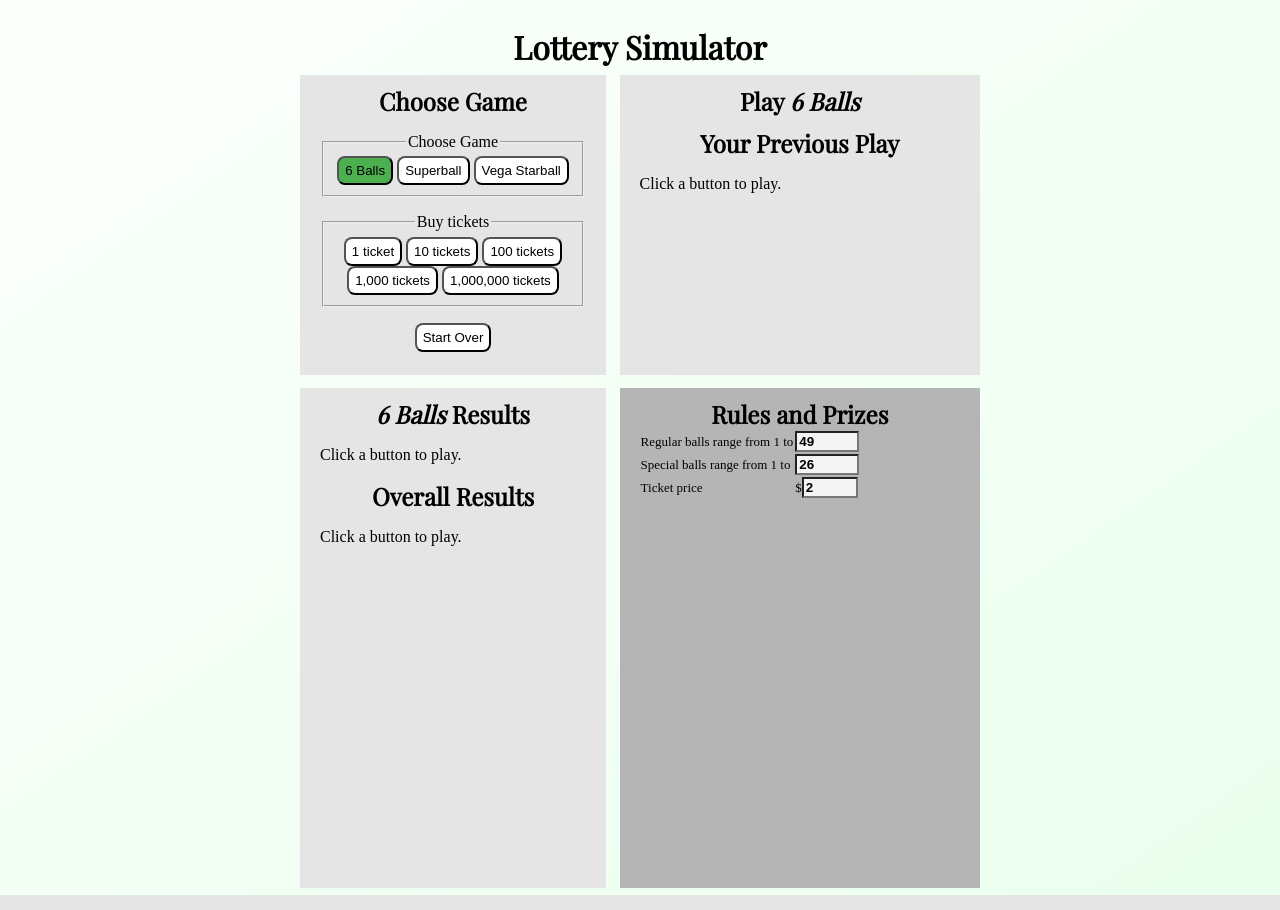
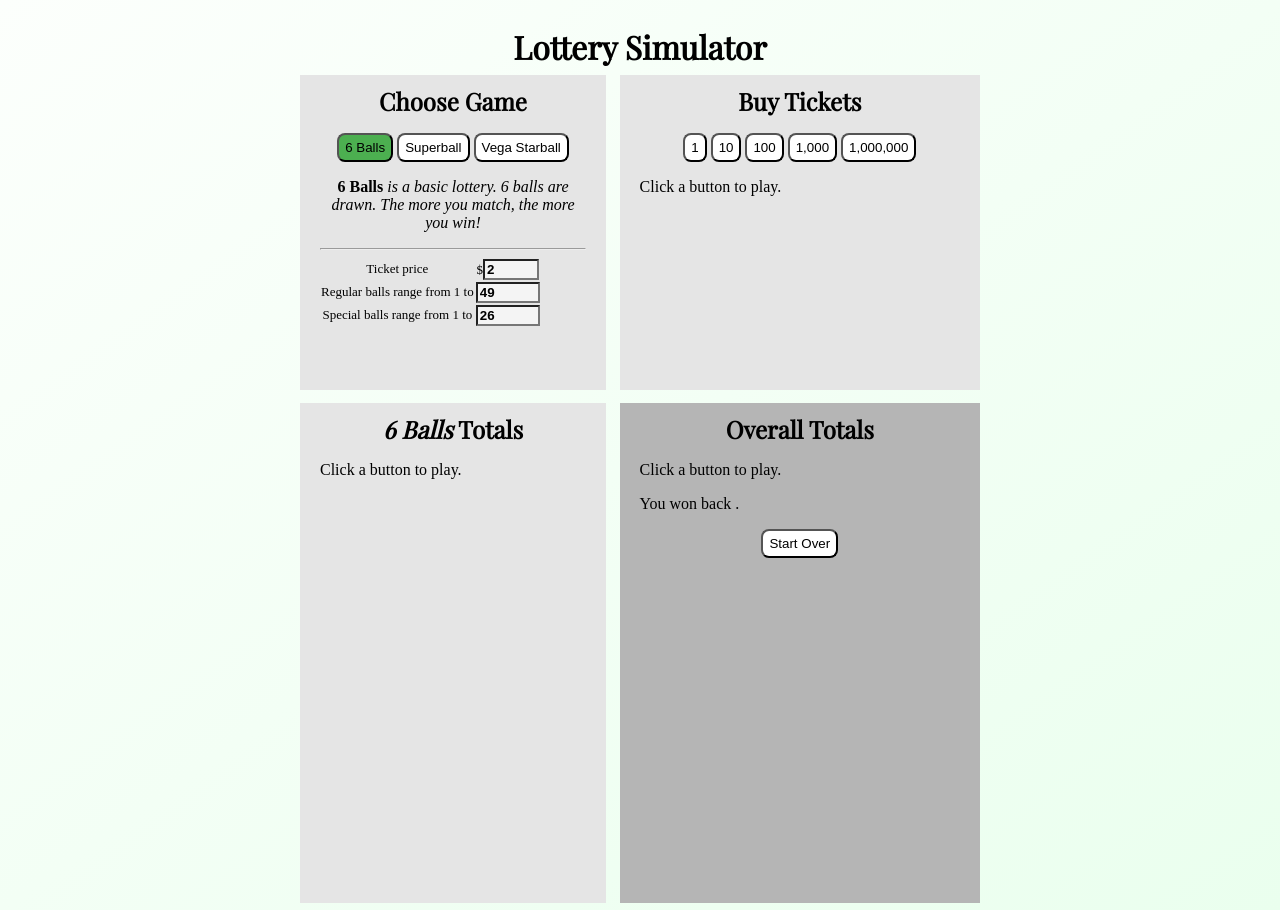
Before and after one commit to hbere/lottosim, a PHP site: page /v2.html in a window 1280 px wide. Run offline with PHP 8.4, Linux system fonts and the light colour scheme.

Commit message:
Enhances multi-lottery functionality

```diff
--- a/resources/css/v2.css
+++ b/resources/css/v2.css
@@ -78,7 +78,7 @@
 .column1 {
   background-color: #e5e5e5;
   width: 45%;
-  height: 300px;
+  height: 315px;
   float: left;
   padding: 0 20px;
   margin-top: 1%;
@@ -89,7 +89,7 @@
 .column2 {
   background-color: #e5e5e5;
   width: 53%;
-  height: 300px;
+  height: 315px;
   float: left;
   padding: 0 20px;
   margin-top: 1%;
--- a/v2.html
+++ b/v2.html
@@ -15,28 +15,39 @@
 		<div class="playButtons column1" id="playButtons">
       <h2>Choose Game</h2>
       <p>
-        <fieldset>
-          <legend>Choose Game</legend>
-          <button id="lotto1" name="lotto1" type="submit">6 Balls</button>
-          <button id="lotto2" name="lotto2" type="submit">Superball</button>
-          <button id="lotto3" name="lotto3" type="submit">Vega Starball</button>
-        </fieldset>
+        <button id="lotto1" name="lotto1" type="submit">6 Balls</button>
+        <button id="lotto2" name="lotto2" type="submit">Superball</button>
+        <button id="lotto3" name="lotto3" type="submit">Vega Starball</button>
       </p>
-      <p>
-        <fieldset>
-          <legend>Buy tickets</legend>
-          <button id="play1" name="play1" type="submit">1 ticket</button>
-          <button id="play10" name="play10" type="submit">10 tickets</button>
-    			<button id="play100" name="play100" type="submit">100 tickets</button>
-    			<button id="play1000" name="play1000" type="submit">1,000 tickets</button>
-    			<button id="play1000000" name="play1000000" type="submit">1,000,000 tickets</button>
-        </fieldset>
-      </p>
-			<p><button id="startOver" name="startOver" type="submit">Start Over</button></p>
+      <p><strong class="gameName">6 Balls</strong><em class="gameDesc"> is a basic lottery. 6 balls are drawn. The more you match, the more you win!</em></p>
+      <hr />
+      <table class="rulesTable" id="rulesTable">
+        <tr>
+          <td>Ticket price</td>
+          <td>$<input class="rulesInput" type="number" id="cost" name="cost" min="0" max="20" value="2"></td>
+        </tr>
+        <tr>
+          <td>Regular balls range from 1 to </td>
+          <td><input class="rulesInput" type="number" id="ballsMax" name="maxBall" min="6" max="100" value="49"></td>
+        </tr>
+        <tr>
+          <td><div class="specialBall">Special balls range from 1 to </div></td>
+          <td><input class="rulesInput specialBall" type="number" id="specialBallsMax" name="maxBall" min="6" max="100" value="26"></td>
+        </tr>
+      </table>
     </div>
 		<div class="previousPlay column2">
-      <h2>Play <em class="gameName">6 Balls</em></h2>
-      <h2>Your Previous Play</h2>
+      <h2>Buy Tickets</h2>
+      <p class="playButtons">
+        <!-- <fieldset> -->
+          <!-- <legend>Tickets</legend> -->
+          <button id="play1" name="play1" type="submit">1</button>
+          <button id="play10" name="play10" type="submit">10</button>
+    			<button id="play100" name="play100" type="submit">100</button>
+    			<button id="play1000" name="play1000" type="submit">1,000</button>
+    			<button id="play1000000" name="play1000000" type="submit">1,000,000</button>
+        <!-- </fieldset> -->
+      </p>
       <p class="start">Click a button to play.</p>
       <p class="play">You bought <strong id="lastNgames"></strong> ticket(s).</p>
       <p class="play">Winning numbers: <strong id="winningNumbers" class="circle"></strong>
@@ -46,36 +57,21 @@
       <p class="play play1">Matched numbers: <strong id="yourNumbersMatches" class="circle"></strong>
         <strong id="yourSpecialMatches" class="circle circleSpecial specialBall"></strong></p>
       <p class="play play1">You matched <strong id="matchesN"></strong> number(s)
-        <strong id="matchesSpecial" class="circleSpecial"></strong>.</p>
+        <strong id="matchesSpecial" class="specialBall"></strong>.</p>
       <h3 class="play"><strong id="lastNnetWon"></strong></h3>
     </div>
 		<div class="allPlays column1">
-      <h2 id="totals"><em class="gameName">6 Balls</em> Results</h2>
+      <h2 id="totals"><em class="gameName">6 Balls</em> Totals</h2>
       <p class="start">Click a button to play.</p>
       <p class="play matchesTable"></p>
-      <h2 id="overall">Overall Results</h2>
-      <p class="start">Click a button to play.</p>
-      <h3 class="play"><strong id="netWon"></strong></h3>
-      <p class="play">You bought <strong id="plays"></strong> ticket(s), spending
-        <strong id="amtSpent"></strong>. You won back <strong id="amtWon"></strong>.</p>
     </div>
 		<div class="rules column2">
-      <h2 id="rules">Rules and Prizes</h2>
-      <table class="rulesTable" id="rulesTable">
-        <tr>
-          <td>Regular balls range from 1 to </td>
-          <td><input class="rulesInput" type="number" id="ballsMax" name="maxBall" min="6" max="100" value="49"></td>
-        </tr>
-        <tr>
-          <td><div class="specialBall">Special balls range from 1 to </div></td>
-          <td><input class="rulesInput specialBall" type="number" id="specialBallsMax" name="maxBall" min="6" max="100" value="26"></td>
-        </tr>
-        <tr>
-          <td>Ticket price</td>
-          <td>$<input class="rulesInput" type="number" id="cost" name="cost" min="0" max="20" value="2"></td>
-        </tr>
-      </table>
-      <p class="prizesTable"></p>
+      <h2 id="overall">Overall Totals</h2>
+      <p class="start">Click a button to play.</p>
+      <p class="play">You spent <strong id="amtSpent"></strong> to buy <strong id="plays"></strong> ticket(s).</p>
+      <p>You won back <strong id="amtWon"></strong>.</p>
+      <h3 class="play"><strong id="netWon"></strong></h3>
+      <p class="playButtons"><button id="startOver" name="startOver" type="submit">Start Over</button></p>
     </div>
     <script src="https://ajax.googleapis.com/ajax/libs/jquery/3.3.1/jquery.min.js"></script>
   	<script src="./resources/js/v2.js"></script>
```
Also changed, not shown: resources/js/v2.js (+29 -34 lines).
